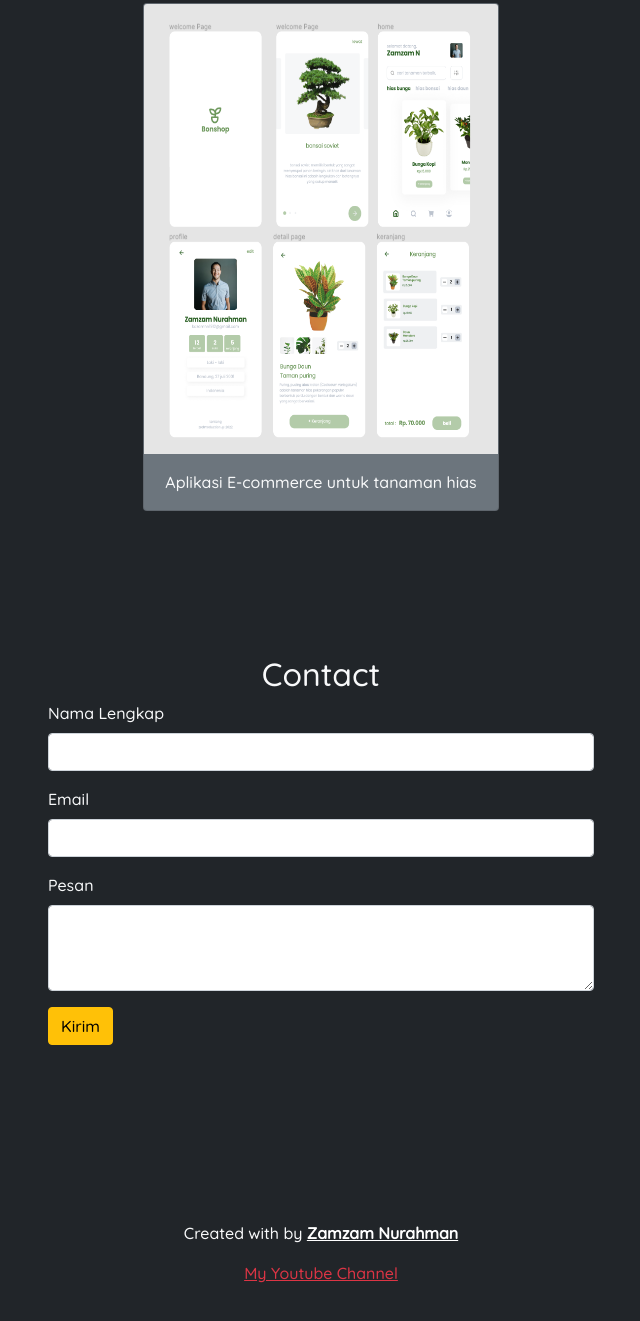
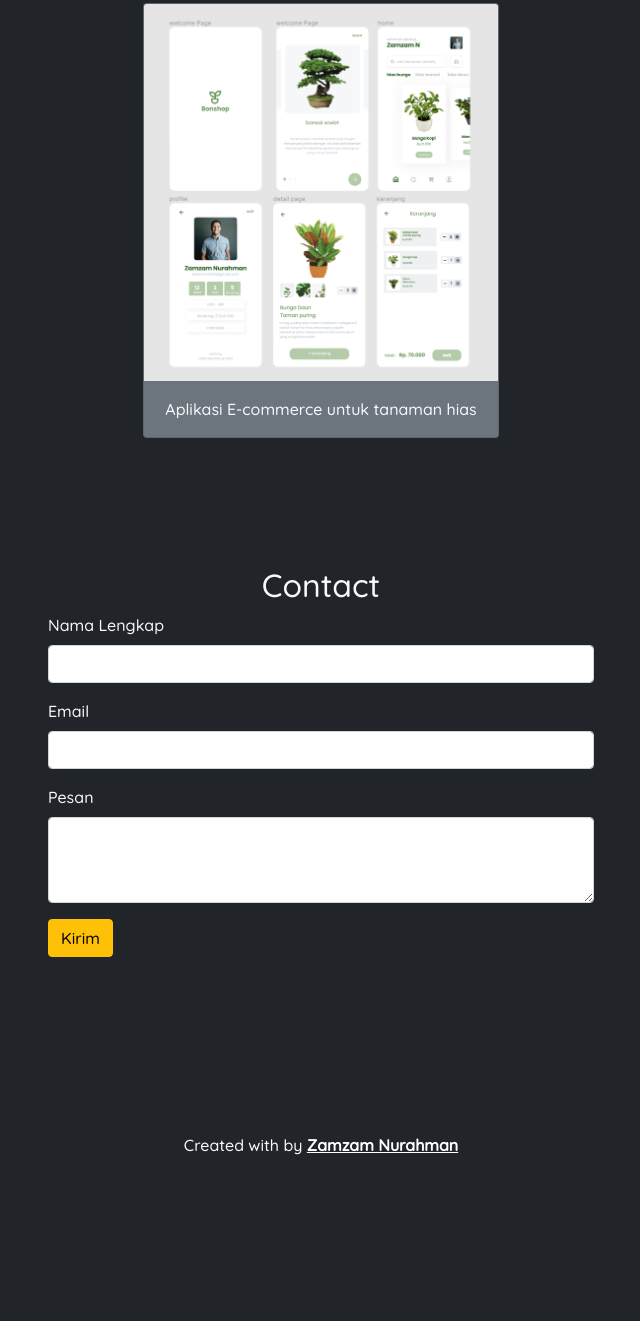
Before and after one commit to Zamznr/Zamznr.github.io, a plain HTML site: page index.html in a window 1280 px wide. Shown: the part 1205-2526 px from the top of the page, without its empty margins (319-959 px from the left). After the commit the page ends 2426 px from the top, so only its background shows below. Drawn offline with nearby package versions, Linux system fonts and the light colour scheme.

Commit message:
fix galery

```diff
--- a/index.html
+++ b/index.html
@@ -106,11 +106,11 @@
           <h2>My Galery</h2>
         </div>
       </div>
-      <div class="row">
-        <div class="col-md-4 mb-3 offset-4">
+      <div class="row text-center">
+        <div class="col-sm-4 col-md-4 offset-md-4 offset-sm-4">
           <div class="card bg-secondary text-light" data-aos="flip-left" data-aos-delay="100">
             <a href="https://youtu.be/-EC3EMhJHoo">
-              <img src="img/galery/1.png" height="450" class="card-img-top" alt="Galery 1" />
+              <img src="img/galery/1.png" class="card-img-top" alt="Galery 1" />
             </a>
             <div class="card-body">
               <p class="card-text caption">
@@ -170,8 +170,6 @@
   <footer class="bg-dark text-white pb-5 text-center">
     <p class="text-light">Created with by <a href="http://www.instagram.com/zamznn/" class="text-white fw-bold">Zamzam
         Nurahman</a></p>
-    <p text><a href="https://www.youtube.com/channel/UCVC1YFqLyqA2zHyO6etvilQ" class="text-danger">My Youtube
-        Channel</a></p>
   </footer>
   <!-- Akhir footer -->
 
```
